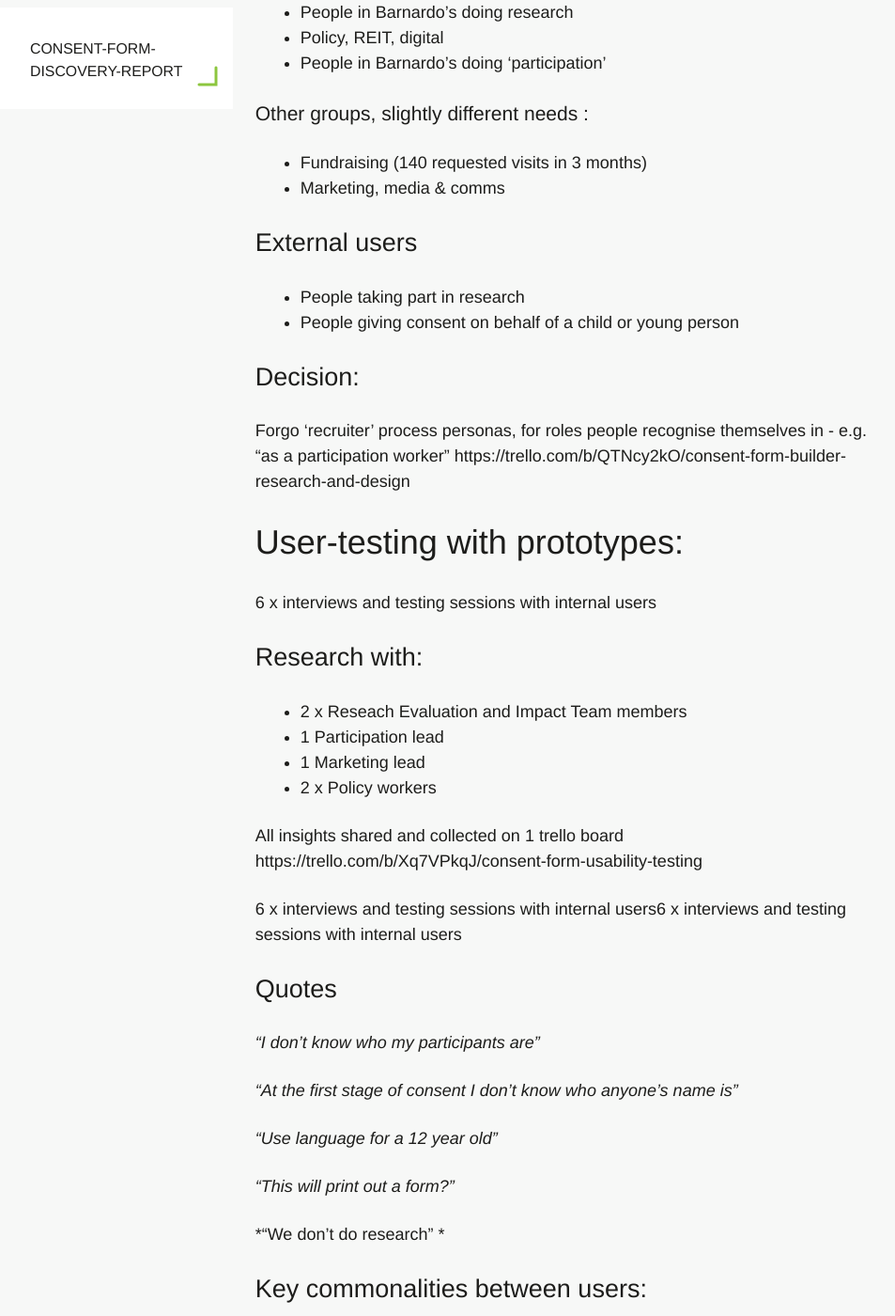
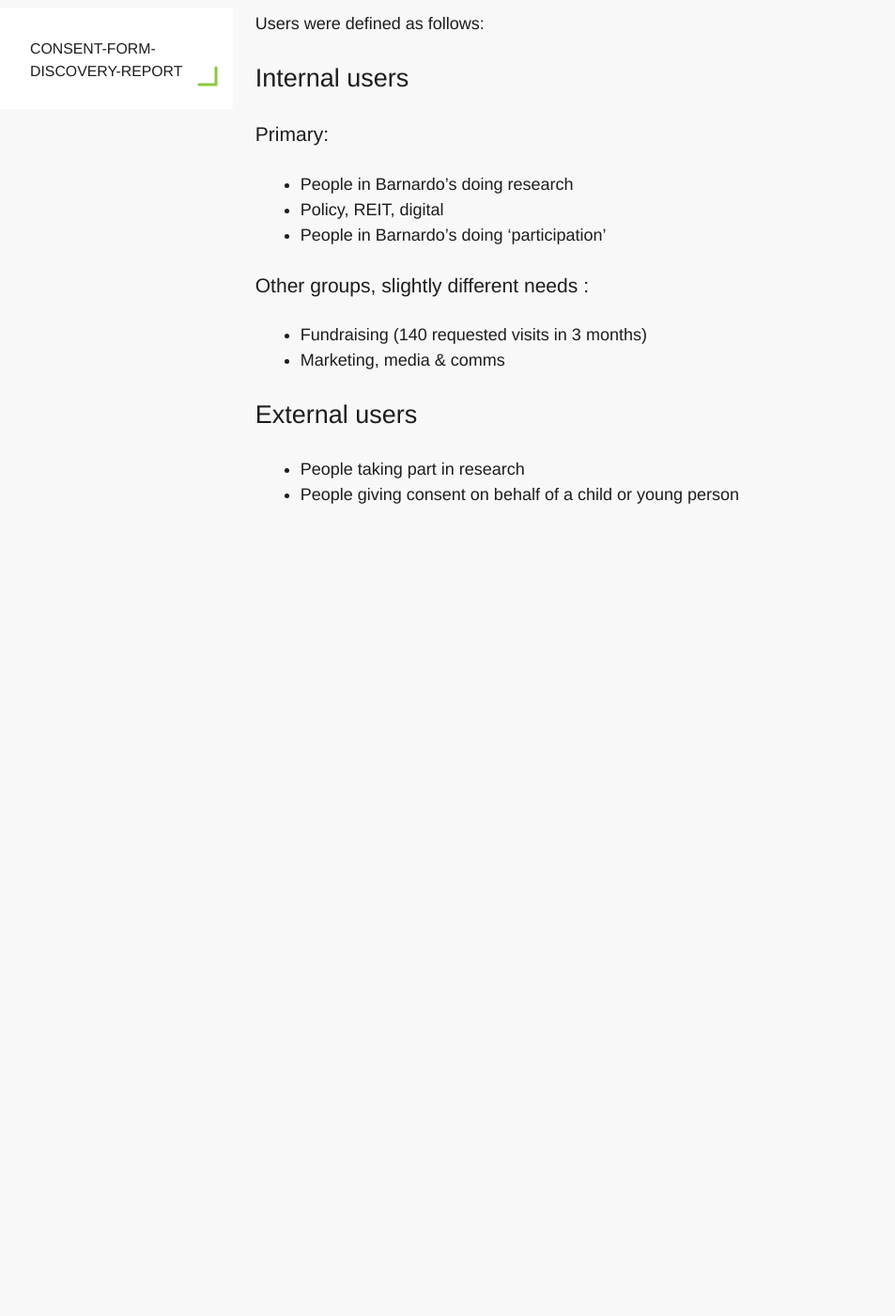
Before and after one commit to barnardos/consent-form-discovery-report, a Jekyll site: the page built from user_disco.md, in a window 1280 px wide and 1400 px high, scrolled down 550 px. Shown: the whole window at 94% size, without its empty margins (28-981 px from the left). Built offline with Jekyll 4.4.1, drawn with Linux system fonts in a browser that asks for light colours; after the commit the page ends 1180 px from its top, so only the background shows below that; some of the changed text lies outside the part shown.

Commit message:
Update user_disco.md

```diff
--- a/user_disco.md
+++ b/user_disco.md
@@ -2,7 +2,11 @@
 layout: page
 title: user research and prioritisation
 ---
-# Discovery research on users:
+# Defining who our users are:
+
+During discovery research was carried to define users. It was eventaully decided that it was most intuitive to define users by their roles in the organisation (e.g. a participation worker) than by their role in the recruitment process. Early research into types of users can be found [here](https://trello.com/b/QTNcy2kO/consent-form-builder-research-and-design)
+
+Users were defined as follows:
 
 ## Internal users
 ### Primary:
@@ -17,43 +21,3 @@ title: user research and prioritisation
 ## External users
 - People taking part in research
 - People giving consent on behalf of a child or young person
-
-## Decision:
-Forgo ‘recruiter’ process personas, for roles people recognise themselves in - e.g.  “as a participation worker”
-https://trello.com/b/QTNcy2kO/consent-form-builder-research-and-design
-
-# User-testing with prototypes:
-6 x interviews and testing sessions with internal users
-
-## Research with:
-- 2 x Reseach Evaluation and Impact Team members
-- 1 Participation lead
-- 1 Marketing lead
-- 2 x Policy workers
-
-All insights shared and collected on 1 trello board
-https://trello.com/b/Xq7VPkqJ/consent-form-usability-testing
-
-6 x interviews and testing sessions with internal users6 x interviews and testing sessions with internal users
-
-## Quotes
-*"I don't know who my participants are"*
-
-*"At the first stage of consent I don’t know who anyone’s name is"*
-
-*"Use language for a 12 year old"*
-
-*"This will print out a form?"*
-
-*"We don’t do research" *
-
-## Key commonalities between users:
-
-- Like prepopulation of form
-- Flow is still not intuitive (title / description)
-- Unlikely to know who users are ahead of time
-
-
-## Key differences
-- Researcher vs. non-researcher language
-- Some users will not necessarily see themselves as ‘doing research’
```
